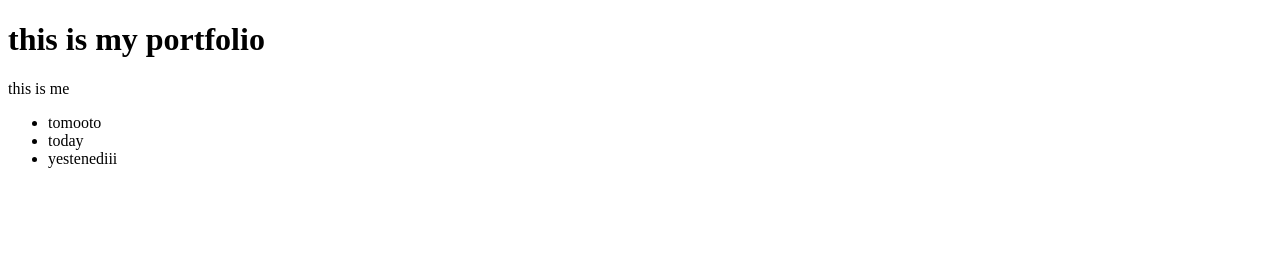
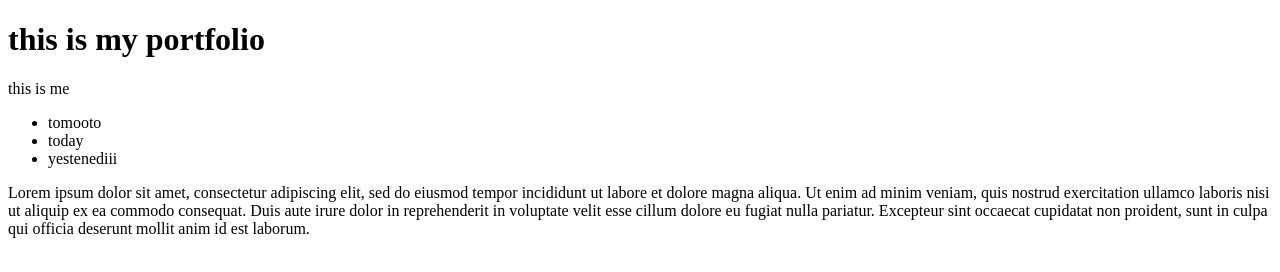
Before and after one commit to dmalakwen/moringa, a plain HTML site: page my-portfolio-danielm.html in a window 1280 px wide. Drawn offline with Linux system fonts and the light colour scheme.

Commit message:
my first paragraph. it went well

```diff
--- a/my-portfolio-danielm.html
+++ b/my-portfolio-danielm.html
@@ -21,6 +21,10 @@
         <li>yestenediii</li>
     </ul>
 
+
+    <p> Lorem ipsum dolor sit amet, consectetur adipiscing elit, sed do eiusmod tempor incididunt ut labore et dolore magna aliqua. Ut enim ad minim veniam, quis nostrud exercitation ullamco laboris nisi ut aliquip ex ea commodo consequat. Duis aute irure
+        dolor in reprehenderit in voluptate velit esse cillum dolore eu fugiat nulla pariatur. Excepteur sint occaecat cupidatat non proident, sunt in culpa qui officia deserunt mollit anim id est laborum.</p>
+
 </body>
 
 
```
